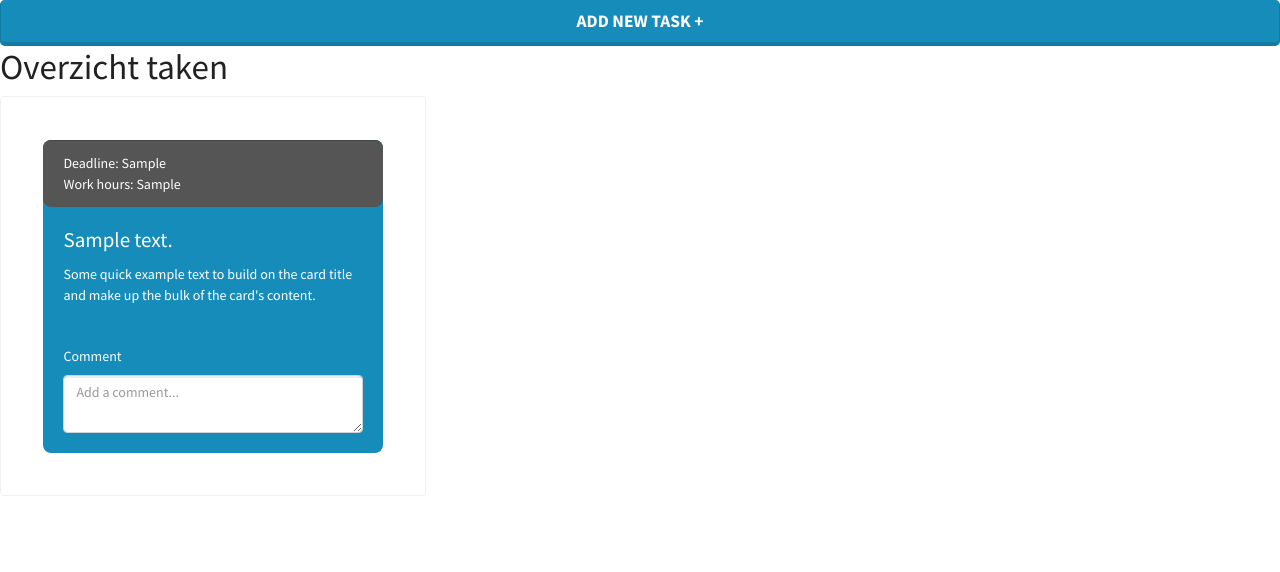
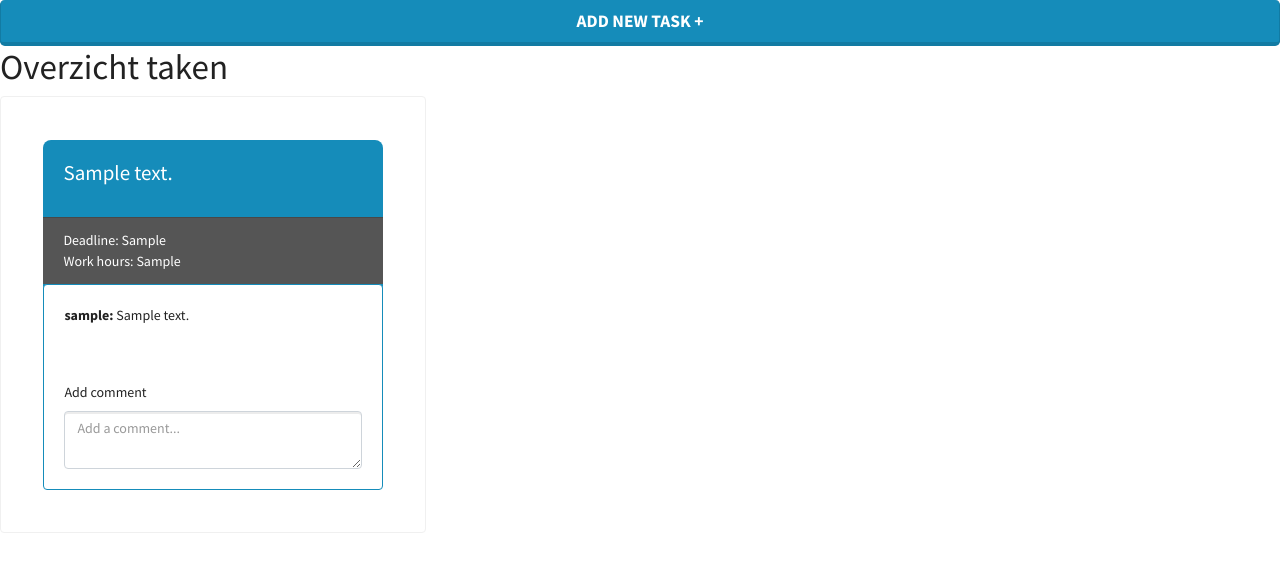
Before and after one commit to Sisiboi/ToDo, a PHP site: page /task.php?list=1 in a window 1280 px wide. Shown: the part 57-629 px from the top of the page. Run offline with PHP 8.4, Linux system fonts and the light colour scheme; the visitor is signed in with stand-in values (Sample User, id 1); tables that the repository leaves empty or names only in its code hold one stand-in row (values such as "Sample post").

Commit message:
Live comments werkt

```diff
--- a/public_html/js/task.js
+++ b/public_html/js/task.js
@@ -2,12 +2,21 @@ $('.add-comment-area').keypress(function(e) {
 
 
         if(e.which == 13) {
-                console.log("neger");
+                console.log("test");
             $.ajax({
                 url: "addComment.php",
                 context: this,
                 method: "POST",
                 data: { comment: $(this).val(), taskId: $(this).data("post") },
+                success: function(data) {
+                        var parent = $(this).parent().parent().find('.loadcomment');
+
+                                parent.append('<div class="comment"><p><strong>'+ data + ':</strong> ' + $(this).val() + '</p></div>');
+
+
+                        $(this).val('');
+                }
+
 
 
                 });
--- a/showTasks.php
+++ b/showTasks.php
@@ -3,25 +3,57 @@
 
 
 <div class="card border-secondary mb-3" style="width:33.3%; float:left; ">
-<div class="card-container text-white bg-primary" style="margin: 10%;border-radius:8px;">
-  <div class="card-footer bg-dark"style=" border-radius:8px; ">
-Deadline: <?php echo  $p['deadline'];   ?>
-<br>
-Work hours: <?php echo  $p['workhours'];   ?>
+    <div class="card-container  bg-primary" style="margin: 10%;border-radius:8px;">
+
+
+        <div class="card-body text-white">
+            <h4 class="card-title">
+                <?php echo  $p['description'];   ?>
+            </h4>
+        </div> <div class="card-footer text-white bg-dark">
+            Deadline:
+            <?php echo  $p['deadline'];   ?>
+            <br> Work hours:
+            <?php echo  $p['workhours'];   ?>
 
 
 
-  </div>
+        </div>
+        <div class="card border-primary">
 
-  <div class="card-body">
-    <h4 class="card-title"><?php echo  $p['description'];   ?></h4>
-    <p class="card-text">Some quick example text to build on the card title and make up the bulk of the card's content.</p>
-  </div>
 
-  <div class="card-body add-comment">
-      <label for="exampleTextarea">Comment</label>
-      <textarea class="form-control add-comment-area"  data-post="<?php echo  $p['id']; ?>"  data-post="<?php echo  $p['id']; ?>" rows="3" placeholder="Add a comment..." style="margin-top: 0px; margin-bottom: 0px; height: 58px;"></textarea>
-    </div>
+            <div class="card-body loadcomment">
+                <?php
+
+                                $comments = Task::loadComments($p['id']);
+
+                                foreach ($comments as $c) {
+                                    echo "<div class='card-text comment'>";
+                                    echo   "<p><strong>".htmlspecialchars($c['username']).":</strong> ";
+                                    echo   htmlspecialchars($c['comment']).  "</p>";
+
+                                    echo "</div>";
+                                } ?>
+            </div>
+
+
+
+            <div class="card-body add-comment">
+
+
+
+
+                <label for="exampleTextarea">Add comment</label>
+                <textarea class="form-control add-comment-area" data-post="<?php echo  $p['id'];  ?> " data-post="<?php echo  $p['id'];  ?> "
+                    rows="3" placeholder="Add a comment..." style="margin-top: 0px; margin-bottom: 0px; height: 58px;"></textarea>
+            </div>
+
+        </div>
+
+
+
+
+
 
     </div>
 </div>
```
Also changed, not shown: library/classes/Task.class.php (+18 -6 lines).
